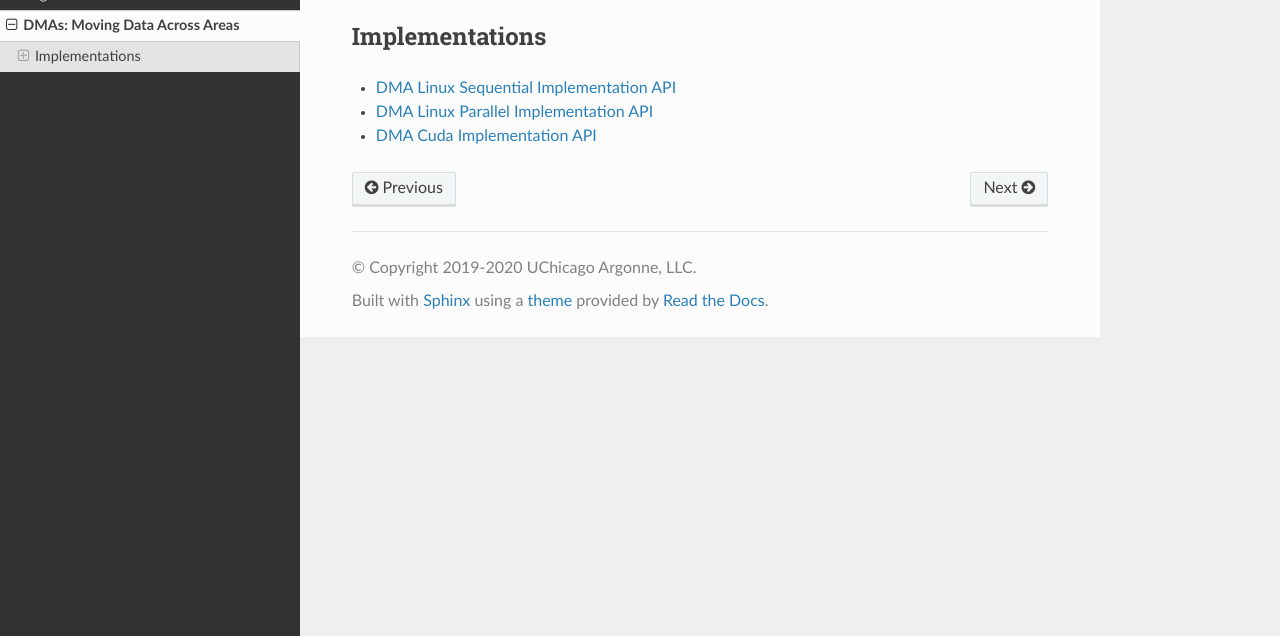
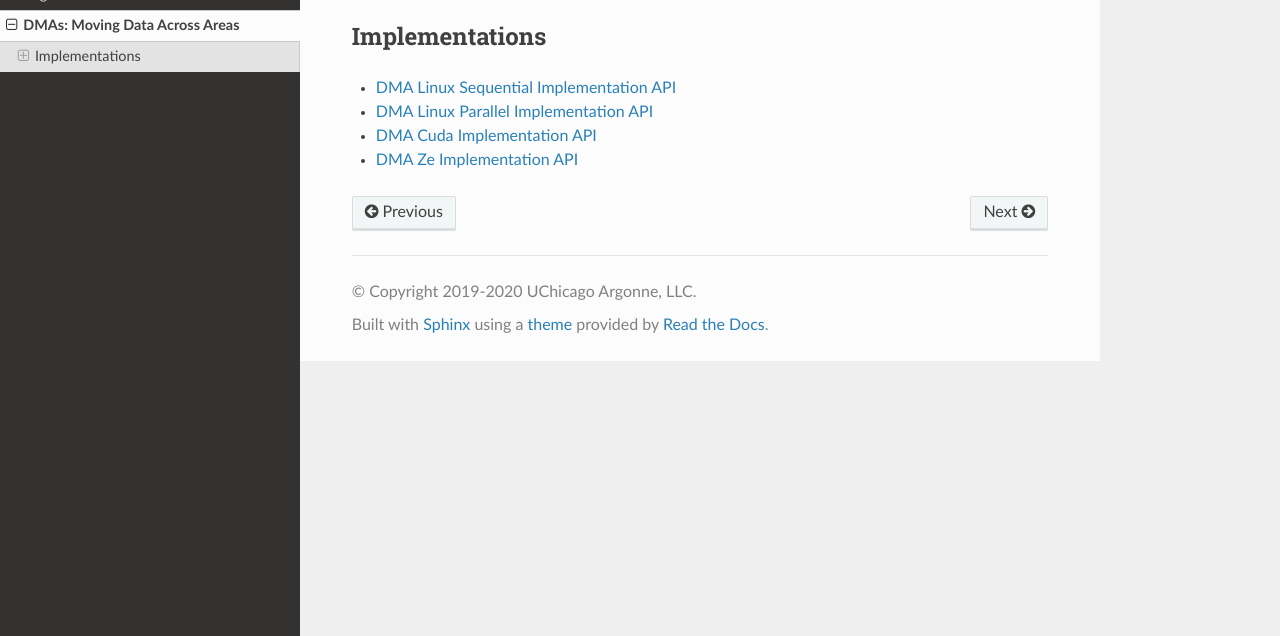
Before and after one commit to anlsys/aml, a Sphinx documentation site: the page built from doc/pages/dmas.rst, in a window 1280 px wide, cut to the strip 264-900 px from the top of the page. Built offline with Sphinx 7.4.7 and the Read the Docs theme 2.0.0, drawn with Linux system fonts in a browser that asks for light colours.

Commit message:
Add ze dma API doc

```diff
--- /dev/null
+++ b/doc/pages/dma_ze_api.rst
@@ -0,0 +1,4 @@
+DMA Ze Implementation API
+=======================================
+
+.. doxygengroup:: aml_dma_ze
--- a/doc/pages/dmas.rst
+++ b/doc/pages/dmas.rst
@@ -11,3 +11,4 @@ Implementations
    dma_linux_seq_api
    dma_linux_par_api
    dma_cuda_api
+   dma_ze_api
```
